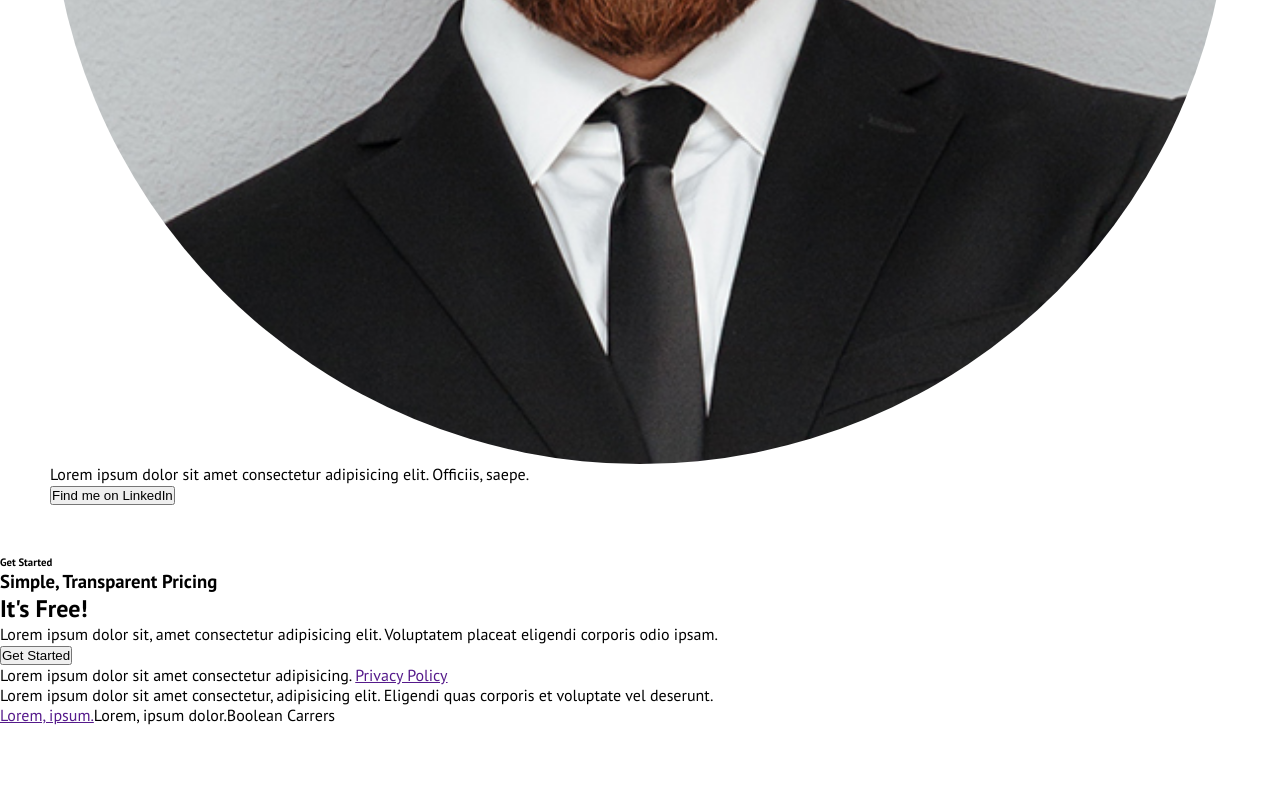
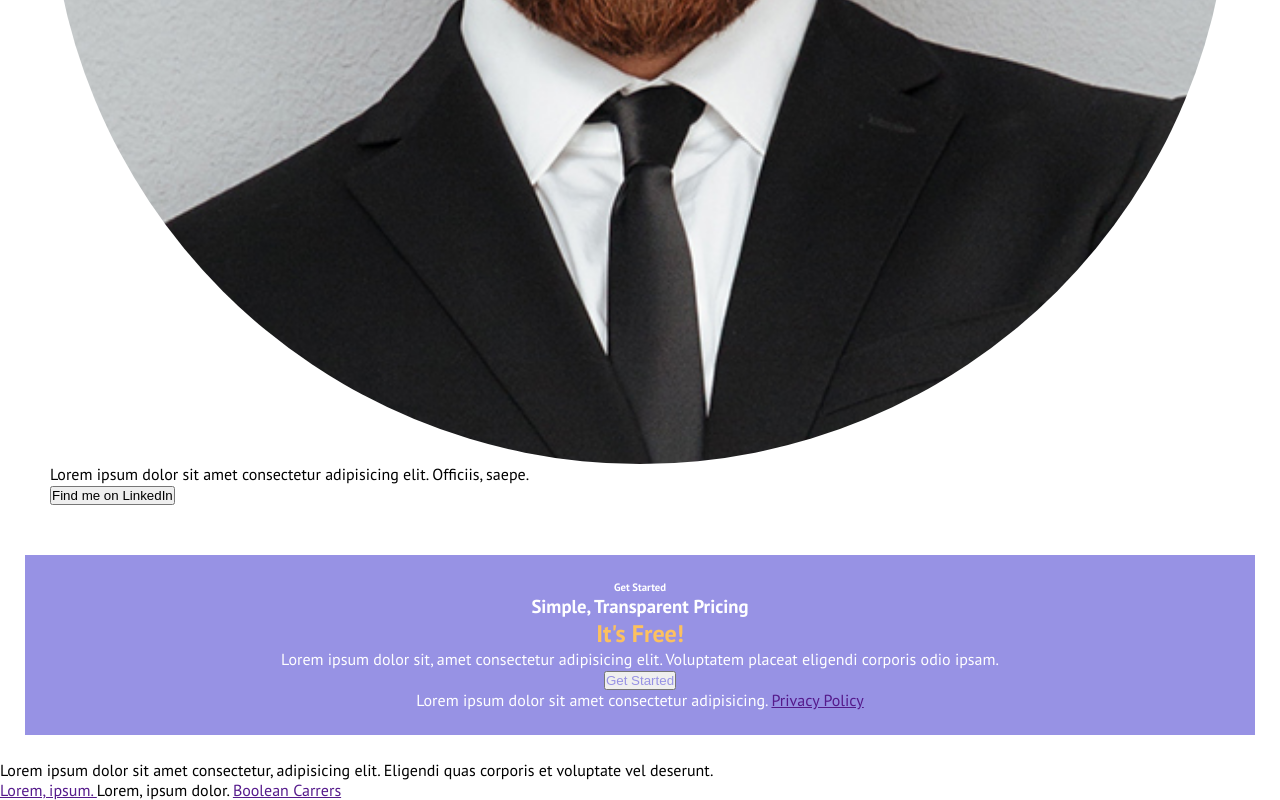
Before and after one commit to emiliantimofei/htmlcss-responsive-layout, a plain HTML site: page index.html in a window 1280 px wide. Shown: the part 10793-11593 px from the top of the page. Before the commit the page ends 11518 px from the top, so only its background shows below. Drawn offline with Linux system fonts and the light colour scheme.

Commit message:
push is awsome

```diff
--- a/css/style.css
+++ b/css/style.css
@@ -156,4 +156,15 @@ nav {
     right: 0;
     color: var(--color-section-color);
 }
-.
+.container-free{
+    margin: 25px;
+    padding: 25px;
+    background-color: var(--color-section-color);
+    color: var(--color-negative-color);
+}
+h1{
+    color: var(--color-accent-color-secondary);
+}
+.container-free button{
+    color: var(--color-section-color);
+}
--- a/index.html
+++ b/index.html
@@ -276,7 +276,7 @@
             </div>
         </section>
         <section id="call-to-action">
-            <div class="container-free">
+            <div class="container-free center-txt">
                 <h6>Get Started</h6>
                 <h3>Simple, Transparent Pricing</h3>
                 <h1>It's Free!</h1>
@@ -298,7 +298,15 @@
         <p>
             Lorem ipsum dolor sit amet consectetur, adipisicing elit. Eligendi quas corporis et voluptate vel deserunt.
         </p>
-        <p><a href="">Lorem, ipsum.</a>Lorem, ipsum dolor.<a href=""></a>Boolean Carrers</p>
+        <p>
+            <a href="">
+                Lorem, ipsum.
+            </a>
+            Lorem, ipsum dolor.
+            <a href="">
+                Boolean Carrers
+            </a>
+        </p>
     </footer>
 </body>
 
```
